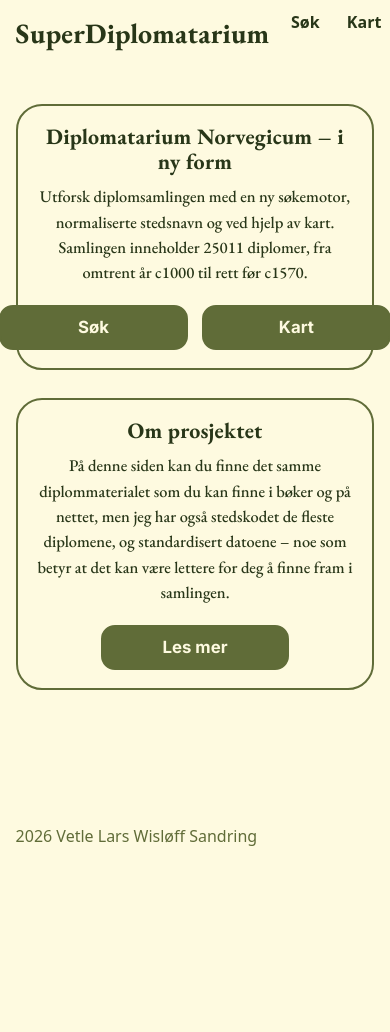
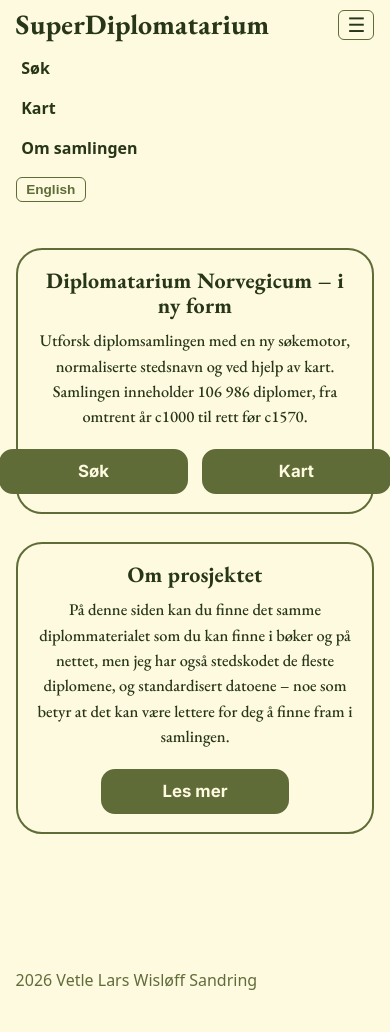
Before and after one commit to Moryzont/SuperDiplomatarium, a Jekyll site: the page built from index.html, in a window 390 px wide. Built offline with Jekyll 4.4.1, drawn with Linux system fonts in a browser that asks for light colours; before the commit the page ends 900 px from its top, so only the background shows below that.

Commit message:
Front page shows the real letter count; mobile menu button works
The count was hard-coded at 25,011 since the first version; it now comes
from data/metadata.json (copied to _data/ by the build). The about page's
'over 25 000' becomes 'over 100 000'. The ☰ button, hidden since the start,
opens the nav links under 640px. No other change to layout or wording.

Co-Authored-By: Claude Fable 5.1 <noreply@anthropic.com>

```diff
--- a/_layouts/default.html
+++ b/_layouts/default.html
@@ -27,8 +27,8 @@
         <a href="{{ '/' | relative_url }}" class="brand" aria-label="SuperDiplomatarium">
           <span class="brand-initial">S</span><span class="brand-rest">uperDiplomatarium</span>
         </a>
-        <button class="nav-toggle" aria-label="Meny">☰</button>
-        <ul class="nav-links">
+        <button class="nav-toggle" type="button" aria-label="Meny" aria-expanded="false" aria-controls="nav-links">☰</button>
+        <ul class="nav-links" id="nav-links">
           <li><a href="{{ '/sok/'  | relative_url }}" data-i18n="nav.search">Søk</a></li>
           <li><a href="{{ '/kart/' | relative_url }}" data-i18n="nav.map">Kart</a></li>
           <li><a href="{{ '/om/'   | relative_url }}" data-i18n="nav.about">Om samlingen</a></li>
--- a/assets/css/main.css
+++ b/assets/css/main.css
@@ -80,7 +80,17 @@
   }
   .brand-initial{ font-weight: 700; letter-spacing: .08px; margin-right: .02em; color: var(--c-dark); }
 
-  .nav-toggle{ display:none; } /* (no mobile menu yet; hide button) */
+  .nav-toggle{ display:none; } /* shown under 640px, see the media block below */
+  @media (max-width: 640px) {
+    .navbar .container{ flex-wrap: wrap; }
+    .nav-toggle{
+      display: inline-block; margin-left: auto;
+      background: transparent; border: 1px solid var(--c-olive); border-radius: 6px;
+      color: var(--c-dark); font-size: 1.25rem; line-height: 1; padding: .25rem .5rem; cursor: pointer;
+    }
+    .nav-links{ display: none; flex-basis: 100%; flex-direction: column; gap: .25rem; margin: .5rem 0 0; }
+    .nav-links.is-open{ display: flex; }
+  }
 
   .nav-links{
     list-style: none; margin: 0 0 0 auto; padding: 0;
--- a/index.html
+++ b/index.html
@@ -1,10 +1,15 @@
 ---
 layout: default
 title: SuperDiplomatarium
-letters_count: 25011
+letters_count: 106986   # fallback only; the build copies data/metadata.json to _data/ and the live count comes from there
 period_start: c1000
 period_end: c1570
 ---
+{%- assign n = site.data.metadata.total_letters | default: page.letters_count -%}
+{%- assign thousands = n | divided_by: 1000 -%}
+{%- assign rest = n | modulo: 1000 -%}
+{%- if rest < 10 -%}{%- assign rest_s = rest | prepend: "00" -%}{%- elsif rest < 100 -%}{%- assign rest_s = rest | prepend: "0" -%}{%- else -%}{%- assign rest_s = rest -%}{%- endif -%}
+{%- capture letters_count_formatted -%}{{ thousands }}&nbsp;{{ rest_s }}{%- endcapture -%}
 
 <section class="fig-landing">
   <div class="container">
@@ -15,7 +20,7 @@ period_end: c1570
 
       <p class="fig-lead">
         Utforsk diplomsamlingen med en ny søkemotor, normaliserte stedsnavn
-        og ved hjelp av kart. Samlingen inneholder {{ page.letters_count }} diplomer,
+        og ved hjelp av kart. Samlingen inneholder {{ letters_count_formatted }} diplomer,
         fra omtrent år {{ page.period_start }} til rett før {{ page.period_end }}.
       </p>
 
--- a/om.html
+++ b/om.html
@@ -28,7 +28,7 @@ permalink: /om/
       <div class="list-item">
         <span class="number">1</span>
         <div class="content">
-          <strong>Mulige feil i data:</strong> Det kan være feil i både dato og sted. Med over 25 000 ulike
+          <strong>Mulige feil i data:</strong> Det kan være feil i både dato og sted. Med over 100 000 ulike
           poster i datasettet kan man garantert finne både trykkfeil og andre feil. Det kan derfor være lurt
           å dobbeltsjekke. Jeg har standardisert data fra Regesta Norvegica og Diplomatarium Norvegicum – ikke
           korrigert det, med mindre feilene var fullstendig åpenbare (ikke mange).
```
Also changed, not shown: other parts of _layouts/default.html (+11 -0 lines), .github/workflows/deploy.yml, 2 other files.
